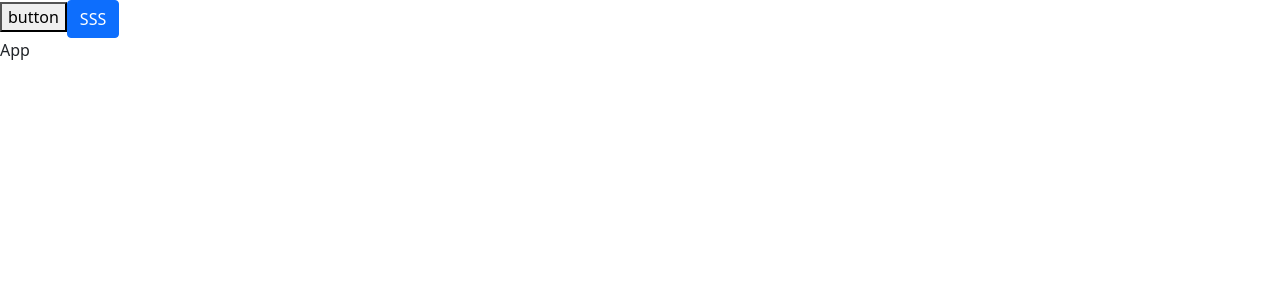
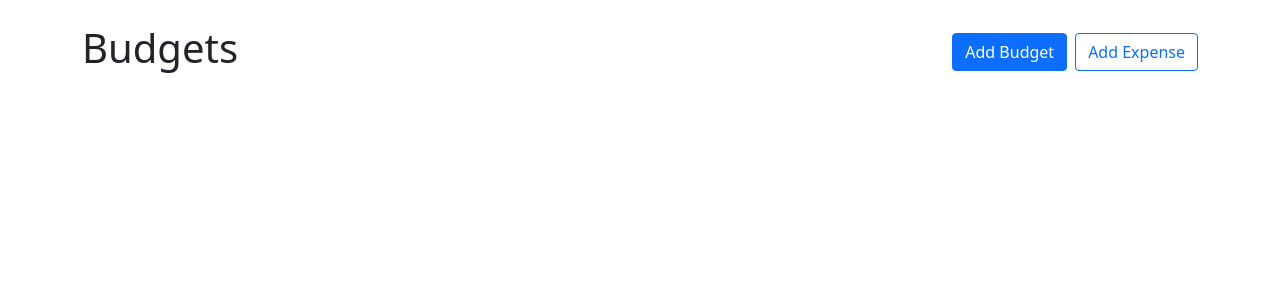
Before and after one commit to muscaiu/budget-app, a React (Create React App) app: page / in a window 1280 px wide. Shown: the top 300 px of the page. Built offline with nearby package versions, Linux system fonts and the light colour scheme.

Commit message:
added styled-components and a few components

```diff
--- a/package.json
+++ b/package.json
@@ -15,6 +15,7 @@
     "react-bootstrap": "^2.1.1",
     "react-dom": "^17.0.2",
     "react-scripts": "5.0.0",
+    "styled-components": "^5.3.3",
     "typescript": "^4.5.5",
     "web-vitals": "^2.1.4"
   },
@@ -41,5 +42,8 @@
       "last 1 firefox version",
       "last 1 safari version"
     ]
+  },
+  "devDependencies": {
+    "@types/styled-components": "^5.1.21"
   }
 }
--- /dev/null
+++ b/src/App.styles.tsx
@@ -0,0 +1,15 @@
+import styled from "styled-components";
+import Container from "react-bootstrap/Container";
+import Stack from "react-bootstrap/Stack";
+
+export const StyledContainer = styled(Container).attrs({
+  className: "my-4",
+})``;
+
+export const StyledStack = styled(Stack).attrs({
+  className: "mb-2",
+  direction: "horizontal",
+  gap: 2,
+})``;
+
+export const H1 = styled.h1.attrs({ className: "me-auto" })``;
--- a/src/App.tsx
+++ b/src/App.tsx
@@ -1,13 +1,17 @@
-import React from "react";
 import Button from "react-bootstrap/Button";
+
+import { StyledContainer, StyledStack, H1 } from "./App.styles";
 
 function App() {
   return (
-    <div>
-      <button>button</button>
-      <Button>SSS</Button>
-      <p>App</p>
-    </div>
+    <StyledContainer>
+      <StyledStack>
+        <H1>Budgets</H1>
+
+        <Button variant="primary">Add Budget</Button>
+        <Button variant="outline-primary">Add Expense</Button>
+      </StyledStack>
+    </StyledContainer>
   );
 }
 
```
Also changed, not shown: 1 other file (tests, documents, lock files or other folders).
